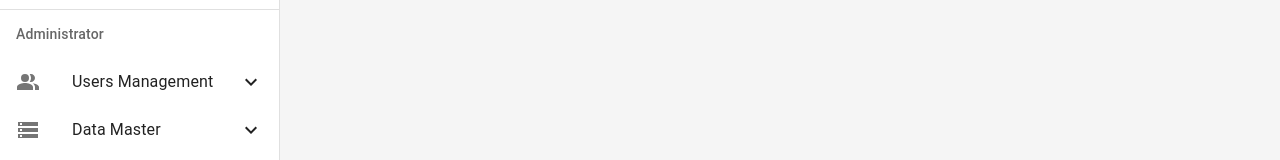
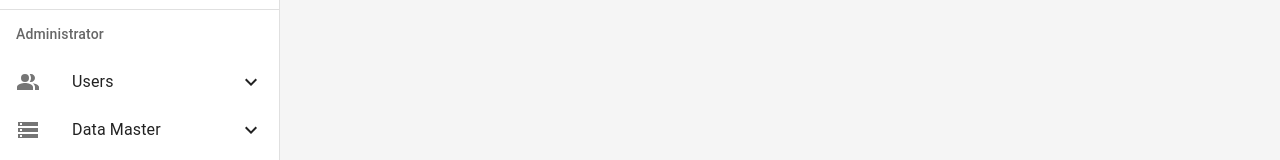
Before and after one commit to faridlab/sugar-next, a Next.js app: page / in a window 1280 px wide. Shown: the part 522-682 px from the top of the page. Built offline with nearby package versions, Linux system fonts and the light colour scheme; no server answers.

Commit message:
chore: rename users menu

```diff
--- a/app/components/layouts/sidebar/administrator.tsx
+++ b/app/components/layouts/sidebar/administrator.tsx
@@ -46,7 +46,7 @@ export default function AdministratorMenu() {
         <ListItemIcon>
           <PeopleAltIcon />
         </ListItemIcon>
-        <ListItemText primary="Users Management" />
+        <ListItemText primary="Users" />
         {open['users'] ? <ExpandLess /> : <ExpandMore />}
       </ListItemButton>
       <Collapse in={open['users']} timeout="auto" unmountOnExit>
```
